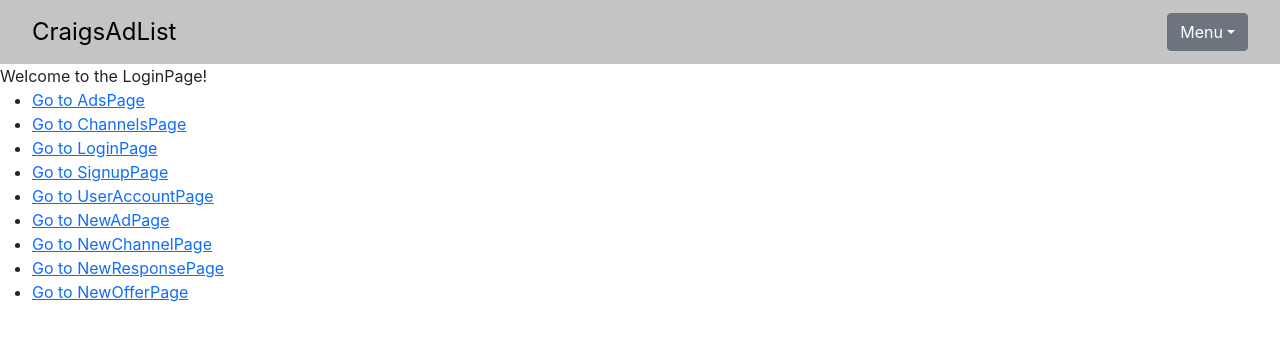
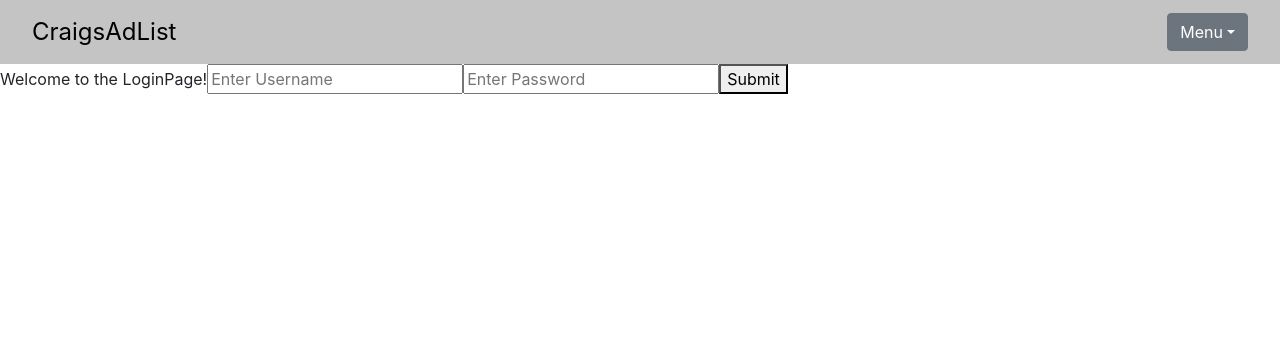
Before and after one commit to CraigsAdList/sprint1, a React (Create React App) app: page /login in a window 1280 px wide. Shown: the top 340 px of the page. Built offline with nearby package versions, Linux system fonts and the light colour scheme.

Commit message:
setup login page

```diff
--- a/src/pages/LoginPage.js
+++ b/src/pages/LoginPage.js
@@ -1,18 +1,62 @@
+import { useState, useCallback } from 'react';
+// import { useNavigate } from 'react-router';
+import LoginErrorDialog from '../components/ui/LoginErrorDialog';
+
 function LoginPage() {
+  const [IsErrorDialogOpen, setIsErrorDialogOpen] = useState(false);
+  const [emailText, setemailText] = useState('');
+  const [passwordText, setPasswordText] = useState('');
+  const [errorMessage, setErrorMessage] = useState('');
+
+  // const navigate = useNavigate();
+
+  const hideErrorDialog = useCallback(() => setIsErrorDialogOpen(false), []);
+
+  function setEmail(text) {
+    setemailText(text.target.value);
+  }
+
+  function setPassword(text) {
+    setPasswordText(text.target.value);
+  }
+
+  function logIn() {
+    if (emailText === '' || passwordText === '') {
+      setErrorMessage('Please enter your Email and Password');
+      setIsErrorDialogOpen(true);
+    } else {
+      const requestOptions = {
+        method: 'POST',
+        headers: { 'Content-Type': 'application/json' },
+        body: JSON.stringify({ email: emailText, password: passwordText }),
+      };
+      fetch('/handle_login', requestOptions).then((reponse) => reponse.json().then((data) => {
+        if (data.is_login_successful === true) {
+          setErrorMessage('Log In Successful!');
+          setIsErrorDialogOpen(true);
+        } else if (data.error_message === '') {
+          setErrorMessage('Unable to login. Please Try again.');
+          setIsErrorDialogOpen(true);
+        } else {
+          setErrorMessage(data.error_message);
+          setIsErrorDialogOpen(true);
+        }
+      }));
+    }
+  }
+
   return (
     <div>
       Welcome to the LoginPage!
-      <ul>
-        <li><a href="/">Go to AdsPage</a></li>
-        <li><a href="/channels">Go to ChannelsPage</a></li>
-        <li><a href="/login">Go to LoginPage</a></li>
-        <li><a href="/signup">Go to SignupPage</a></li>
-        <li><a href="/acount">Go to UserAccountPage</a></li>
-        <li><a href="/new_add">Go to NewAdPage</a></li>
-        <li><a href="/new_channel">Go to NewChannelPage</a></li>
-        <li><a href="/new_response">Go to NewResponsePage</a></li>
-        <li><a href="/new_offer">Go to NewOfferPage</a></li>
-      </ul>
+      <input type="text" onChange={setEmail} placeholder="Enter Username" />
+      <input type="password" onChange={setPassword} placeholder="Enter Password" />
+      <button type="submit" onClick={logIn}>Submit</button>
+      {IsErrorDialogOpen && (
+      <LoginErrorDialog
+        message={errorMessage}
+        onCancel={hideErrorDialog}
+      />
+      )}
     </div>
   );
 }
```
Also changed, not shown: 1 other file (tests, documents, lock files or other folders).
